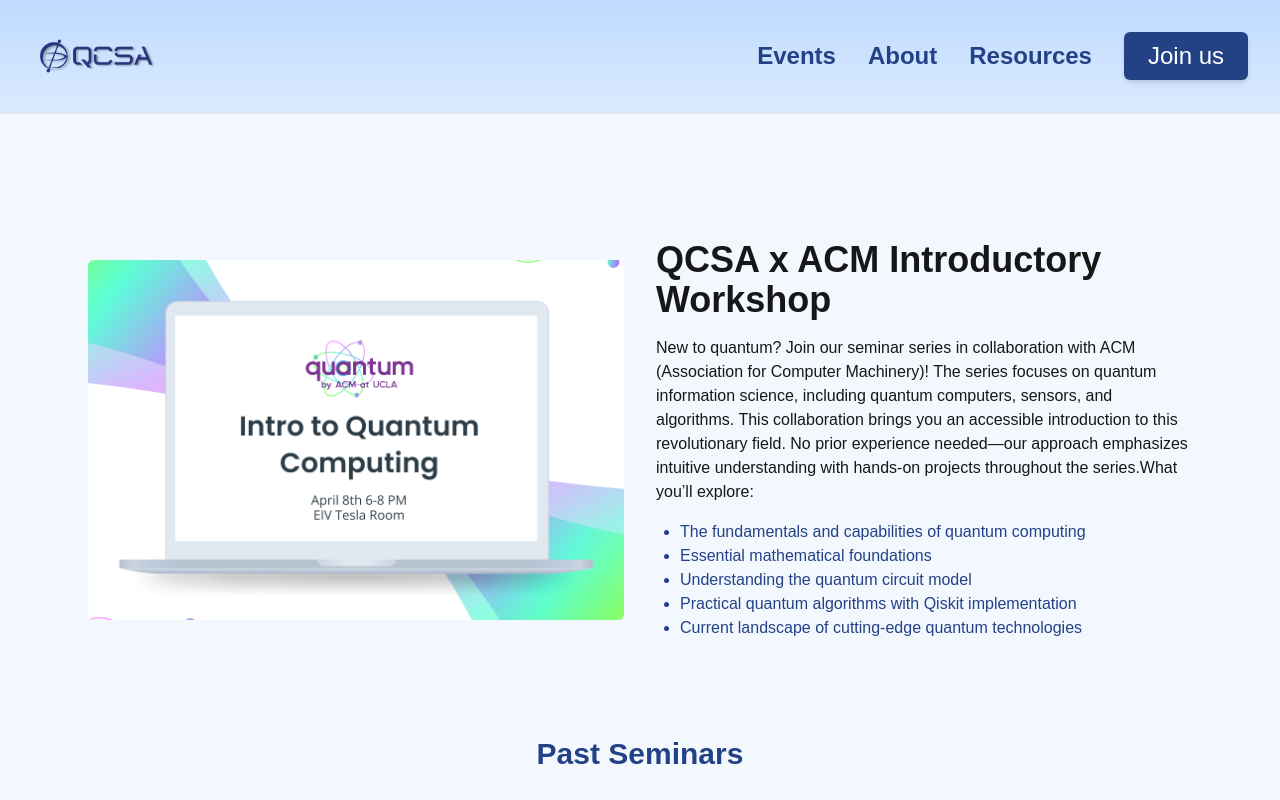
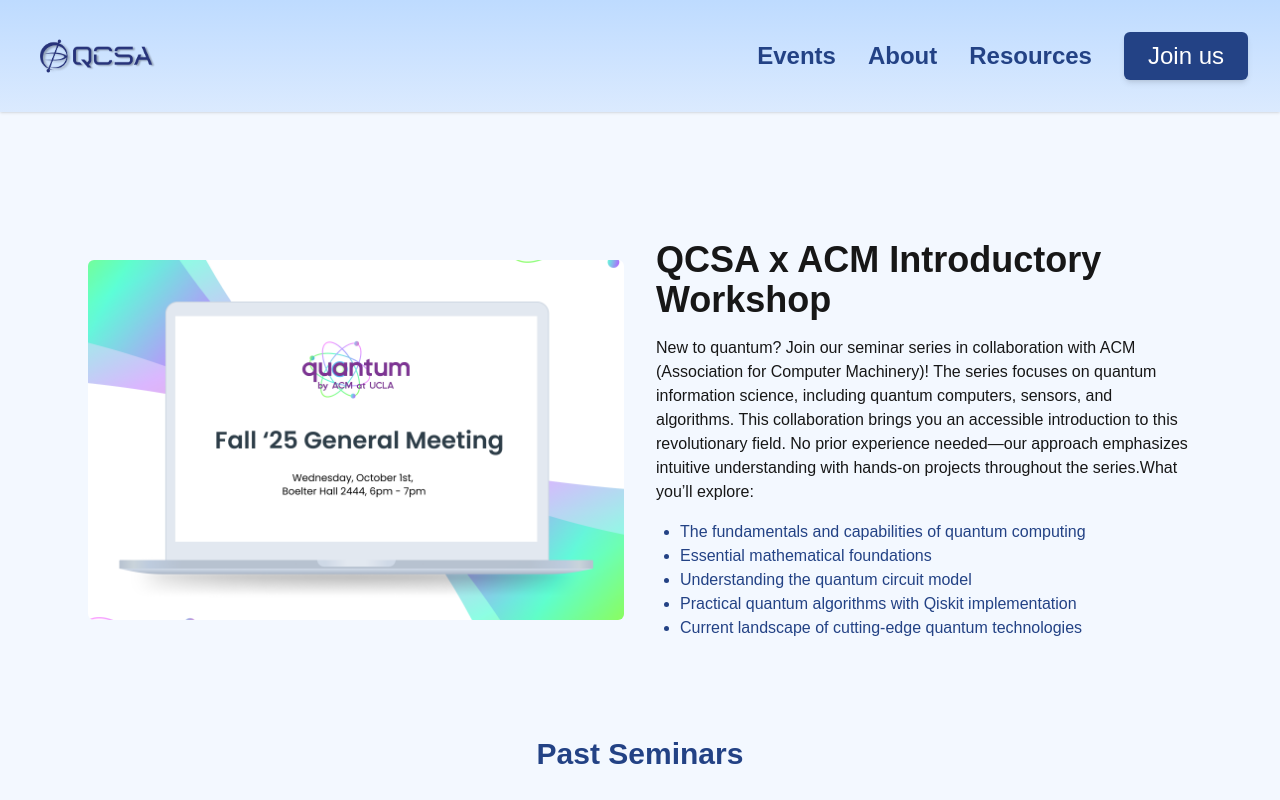
Before and after one commit to qcsa-at-ucla/qcsa, a Next.js app: page /ucla_acm in a window 1280 px wide. Shown: the top 800 px of the page. Built offline with nearby package versions, Linux system fonts and the light colour scheme; a web font is replaced by a local one.

Commit message:
added more ucla acm stuff

```diff
--- a/src/app/ucla_acm/page.tsx
+++ b/src/app/ucla_acm/page.tsx
@@ -7,9 +7,9 @@ import Link from 'next/link';
 import MainWebsiteHeader from '../Components/mainWebsiteHeader';
 
 const PAST_SEMINARS = [
-    { title: 'Week 1: Introduction and Motivation', href: '#' },
-    { title: 'Week 2: Mathematical Foundations', href: '#' },
-    { title: 'Week 4: Entanglement & Teleportation', href: '#' },
+    { title: 'Week 1: Introduction and Motivation', href: 'https://drive.google.com/file/d/14X4zg8485xQI8Yjs3QbWn2NqbVCjmfGL/view' },
+    { title: 'Week 2: Mathematical Foundations', href: 'https://drive.google.com/file/d/14X4zg8485xQI8Yjs3QbWn2NqbVCjmfGL/view' },
+    { title: 'Week 4: Entanglement & Teleportation', href: 'https://youtu.be/6PcuyKaVyho?feature=shared' },
 ];
 
 export default function Page() {
@@ -29,7 +29,7 @@ export default function Page() {
             <div className="max-w-7xl mx-auto px-4 sm:px-6">
                 <section className="grid grid-cols-1 md:grid-cols-2 gap-12 md:gap-8 items-center py-6 md:py-12">
                     <div className="rounded-md overflow-hidden bg-white">
-                        <Image src="/images/qcsa_acm_workshop.png" alt="QCSA ACM Workshop" width={820} height={360} className="w-full h-[220px] md:h-[360px] object-cover" />
+                        <Image src="/images/workshop_template__1_.png" alt="QCSA ACM Workshop" width={820} height={360} className="w-full h-[220px] md:h-[360px] object-cover" />
                     </div>
 
                     <div className="prose max-w-xl text-[#234285] text-center md:text-left px-4 md:px-0">
```
Also changed, not shown: public/images/workshop_template__1_.png (added).
